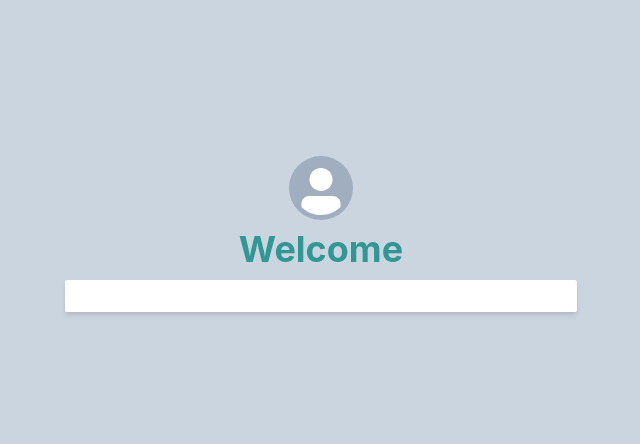
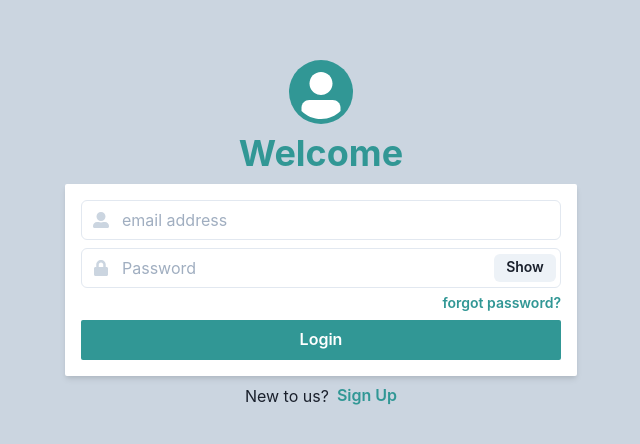
Before and after one commit to synthetic-borealis/auth-exercise, a React (Create React App) app in the folder client/: page / in a window 1280 px wide. Shown: the part 166-610 px from the top of the page, without its empty margins (319-959 px from the left). Built offline with nearby package versions, Linux system fonts and the light colour scheme.

Commit message:
feat: create login form layout

```diff
--- a/client/package.json
+++ b/client/package.json
@@ -17,7 +17,7 @@
     "framer-motion": "^6.2.9",
     "react": "^18.1.0",
     "react-dom": "^18.1.0",
-    "react-icons": "^3.0.0",
+    "react-icons": "^4.4.0",
     "react-scripts": "5.0.1",
     "typescript": "^4.6.3",
     "web-vitals": "^0.2.2"
--- a/client/src/components/LoginScreen.tsx
+++ b/client/src/components/LoginScreen.tsx
@@ -1,19 +1,141 @@
-import { Center, VStack, Avatar, Heading, Box } from "@chakra-ui/react";
-import React from "react";
+import {
+  Center,
+  VStack,
+  Avatar,
+  Heading,
+  Box,
+  Input,
+  Button,
+  FormControl,
+  InputLeftElement,
+  InputGroup,
+  Icon,
+  CSSObject,
+  InputRightElement,
+  Text,
+  HStack,
+} from '@chakra-ui/react';
+import React from 'react';
+
+import { FaUserAlt, FaLock } from 'react-icons/fa';
 
 interface ILoginScreenProps {
   onLoginSuccess: () => void;
 }
 
-const LoginScreen: React.FC<ILoginScreenProps> = ({
-  onLoginSuccess
-}) => {
+const LoginScreen: React.FC<ILoginScreenProps> = ({ onLoginSuccess }) => {
+  const [showPassword, setShowPassword] = React.useState<boolean>(false);
+  const [emailValue, setEmailValue] = React.useState<string>('');
+  const [passwordValue, setPasswordValue] = React.useState<string>('');
+
+  const placeholderStyle: CSSObject = {
+    color: 'gray.400',
+  };
+
+  const fauxLinkHoverStyle: CSSObject = {
+    background: 'transparent',
+    color: 'teal.300',
+  };
+
+  function handleEmailChange(evt: React.ChangeEvent<HTMLInputElement>) {
+    setEmailValue(evt.target.value);
+  }
+
+  function handlePasswordChange(evt: React.ChangeEvent<HTMLInputElement>) {
+    setPasswordValue(evt.target.value);
+  }
+
+  function togglePasswordVisibility() {
+    setShowPassword(!showPassword);
+  }
+
   return (
     <Center bg="gray.300" width="100%" height="100vh">
       <VStack width="40%">
-        <Avatar size="lg" />
+        <Avatar size="lg" bg="teal.500" />
         <Heading color="teal.500">Welcome</Heading>
-        <Box bg="white" width="100%" padding="1rem" boxShadow="md" borderRadius="sm"></Box>
+        <Box
+          bg="white"
+          width="100%"
+          padding="1rem"
+          boxShadow="md"
+          borderRadius="sm"
+        >
+          <form>
+            <VStack gap="0.5rem">
+              <FormControl isRequired>
+                <InputGroup>
+                  <InputLeftElement
+                    children={<Icon as={FaUserAlt} color="gray.300" />}
+                  />
+                  <Input
+                    type="email"
+                    name="email"
+                    id="email-input"
+                    placeholder="email address"
+                    _placeholder={placeholderStyle}
+                    value={emailValue}
+                    onChange={handleEmailChange}
+                  />
+                </InputGroup>
+              </FormControl>
+              <FormControl isRequired>
+                <InputGroup>
+                  <InputLeftElement
+                    children={<Icon as={FaLock} color="gray.300" />}
+                  />
+                  <Input
+                    type={showPassword ? 'text' : 'password'}
+                    placeholder="Password"
+                    _placeholder={placeholderStyle}
+                    value={passwordValue}
+                    onChange={handlePasswordChange}
+                  />
+                  <InputRightElement width="4.5rem">
+                    <Button
+                      h="1.75rem"
+                      size="sm"
+                      onClick={togglePasswordVisibility}
+                    >
+                      {showPassword ? 'Hide' : 'Show'}
+                    </Button>
+                  </InputRightElement>
+                </InputGroup>
+              </FormControl>
+              <Button
+                size="sm"
+                padding="0"
+                h="1rem"
+                bg="transparent"
+                color="teal.500"
+                alignSelf="flex-end"
+                _hover={fauxLinkHoverStyle}
+              >
+                forgot password?
+              </Button>
+              <Button
+                type="submit"
+                width="100%"
+                bg="teal.500"
+                color="white"
+                borderRadius="sm"
+                _hover={{
+                  bg: 'teal.300',
+                }}
+              >
+                Login
+              </Button>
+            </VStack>
+          </form>
+        </Box>
+        <HStack>
+          <Text fontSize="md">
+            New to us?{' '}
+          </Text>
+          <Button padding="0" height="1rem" size="md" _hover={fauxLinkHoverStyle} bg="transparent" color="teal.500">
+            Sign Up
+          </Button>
+        </HStack>
       </VStack>
     </Center>
   );
```
Also changed, not shown: 2 other files (tests, documents, lock files or other folders).
